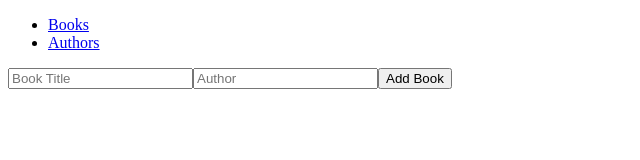
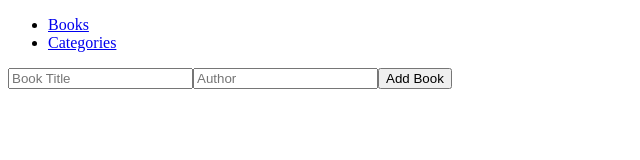
Before and after one commit to ClaudiaRojasSoto/my-bookstore, a React (Create React App) app: page / in a window 1280 px wide. Shown: the top 160 px of the page, without its empty margins (0-640 px from the left). Built offline with nearby package versions, Linux system fonts and the light colour scheme.

Commit message:
Change the name on the categories link to categories instead authors

```diff
--- a/src/routes/Navigation.js
+++ b/src/routes/Navigation.js
@@ -9,7 +9,7 @@ const Navigation = () => (
         {/* Enlace a la página de inicio */}
       </li>
       <li>
-        <Link to="/categories">Authors</Link>
+        <Link to="/categories">Categories</Link>
         {/* Enlace a la página de categorías */}
       </li>
     </ul>
```
